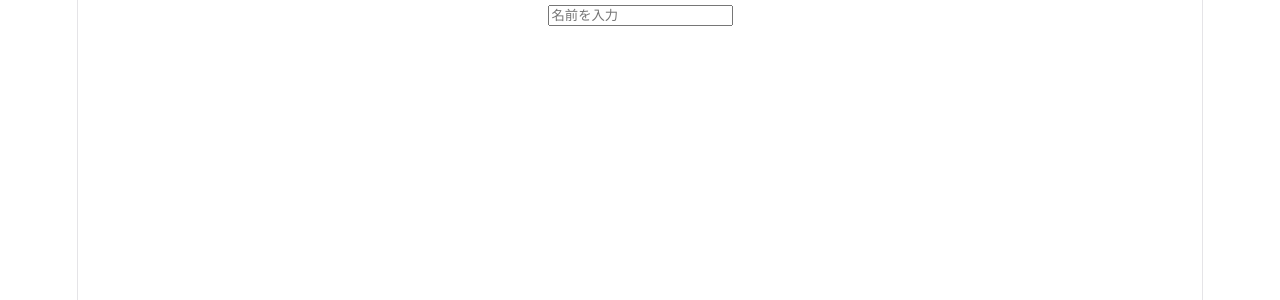
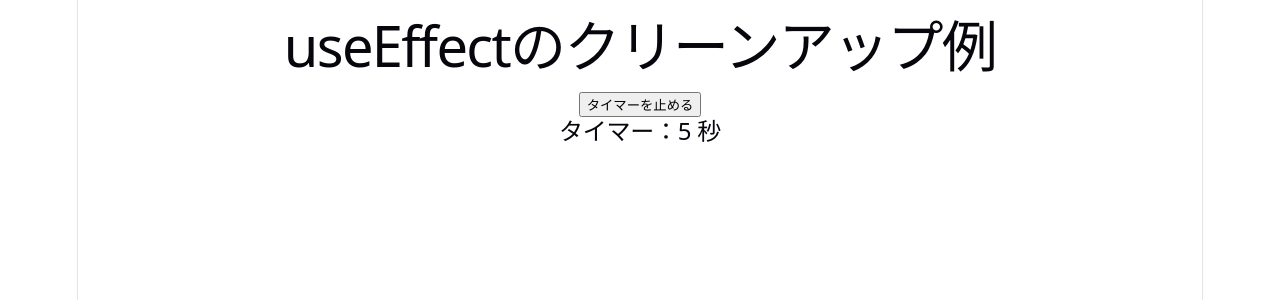
Before and after one commit to navyfish216/sandbox-react, a React (Vite) app in the folder study-react-app/: page / in a window 1280 px wide. Shown: the top 300 px of the page. Built offline with nearby package versions, Linux system fonts and the light colour scheme.

Commit message:
React修行④：クリーンアップで後処理

```diff
--- a/study-react-app/src/App.jsx
+++ b/study-react-app/src/App.jsx
@@ -1,25 +1,32 @@
-//import { useState } from 'react';
+//import { useEffect, useState } from 'react';
 //import reactLogo from './assets/react.svg';
 //import viteLogo from './assets/vite.svg';
 //import heroImg from './assets/hero.png';
-import TotalDisplay from "./pages/TotalDisplay";
+
+// 3章まで
 import UserList from "./pages/UserList";
 import CounterApp from "./components/CounterApp";
 import TextInputSample from "./components/TextInputSample";
 import ToggleSwitch from "./components/ToggleSwitch";
+// 4章：状態のリフトアップとイベント
+import TotalDisplay from "./pages/TotalDisplay";
 import FormApp from "./components/EventSample/FormApp";
 import HoverHint from "./components/EventSample/HoverHint";
 import FocusInput from "./components/EventSample/FocusInput";
+// 5章：副作用（サイドエフェクト）の理解
 import EveryRender from "./components/EffectSample/EveryRender";
 import FirstTimeOnly from "./components/EffectSample/FirstTimeOnly";
 import NameWatcher from "./components/EffectSample/NameWatcher";
+import TimerComponent from "./components/EffectSample/TimerComponent";
+import ToggleTimer from "./pages/EffectSample/ToggleTimer";
 import './App.css';
 
 function App() {
   return (
     <>
+      <ToggleTimer />
+      {/*
       <NameWatcher />
-      {/*
       <FirstTimeOnly />
       <EveryRender />
 
@@ -27,6 +34,7 @@ function App() {
       <FocusInput />
       <HoverHint />
       <TotalDisplay />
+
       <ToggleSwitch />
       <TextInputSample />
       <CounterApp />
--- /dev/null
+++ b/study-react-app/src/components/EffectSample/TimerComponent.jsx
@@ -0,0 +1,27 @@
+import { useEffect, useState} from 'react';
+
+function TimerComponent () {
+  const [seconds, setSeconds] = useState(0); // 秒数の状態
+
+  useEffect(() => {
+    console.log('⏰ タイマー開始！');
+
+    const timer = setInterval(() => {
+        setSeconds((prev) => prev + 1); // 毎秒+1
+        console.log("タイマー実行中...");
+    }, 1000);
+
+    // クリーンアップ関数：タイマー停止
+    return () => {
+      clearInterval(timer);
+      console.log('🧹 タイマーを止めました（クリーンアップ）');
+    }
+  }, []);
+
+  return (
+    <div>
+      <h2>タイマー：{seconds} 秒</h2>
+    </div>
+  );
+}
+export default TimerComponent;
--- /dev/null
+++ b/study-react-app/src/pages/EffectSample/ToggleTimer.jsx
@@ -0,0 +1,20 @@
+import {useState} from 'react';
+import TimerComponent from "../../components/EffectSample/TimerComponent";
+
+function ToggleTimer () {
+  // タイマーの表示切替
+  const [showTimer, setShowTimer] = useState(true);
+
+  return (
+    <div>
+      <h1>useEffectのクリーンアップ例</h1>
+      <button onClick={() => setShowTimer(!showTimer)}>
+        {showTimer ? 'タイマーを止める' : 'タイマーを再開する'}
+      </button>
+
+      {/* タイマーの表示・非表示 */}
+      {showTimer && <TimerComponent /> }
+    </div>
+  );
+}
+export default ToggleTimer;
```
